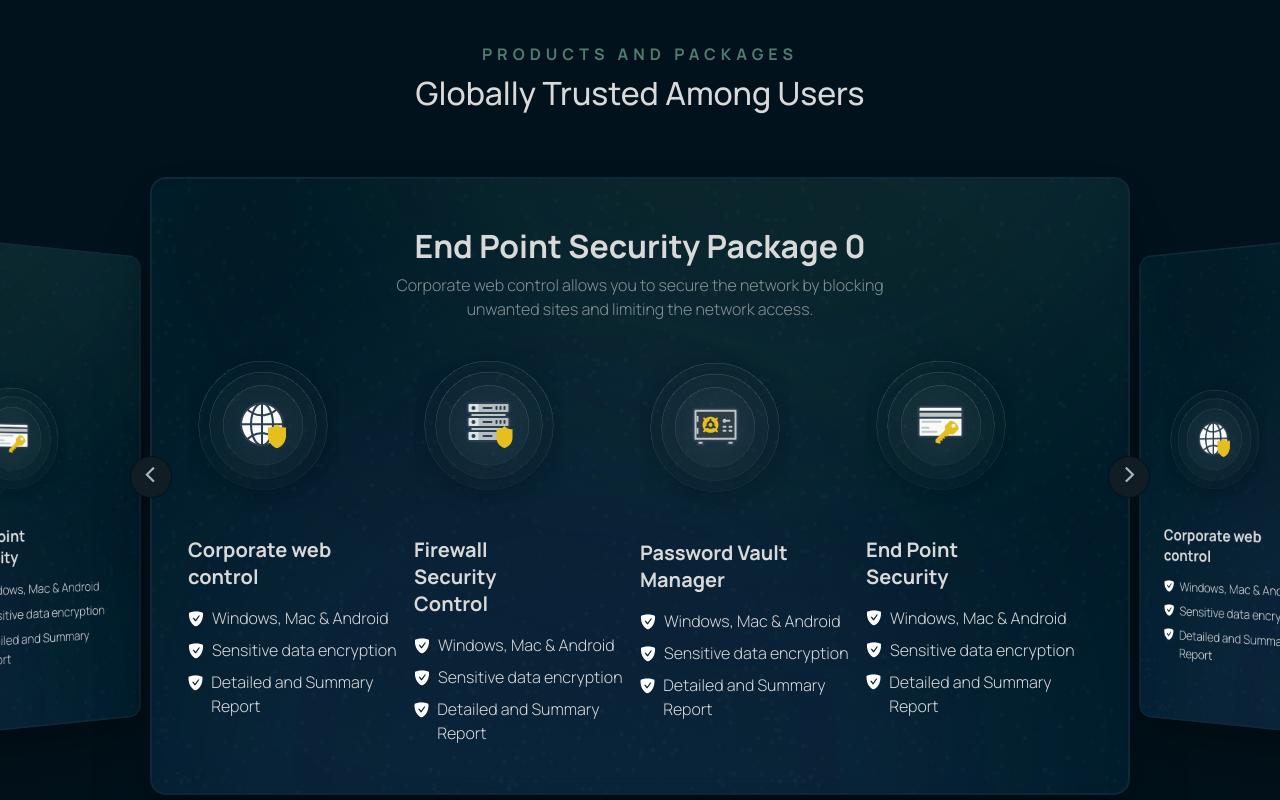
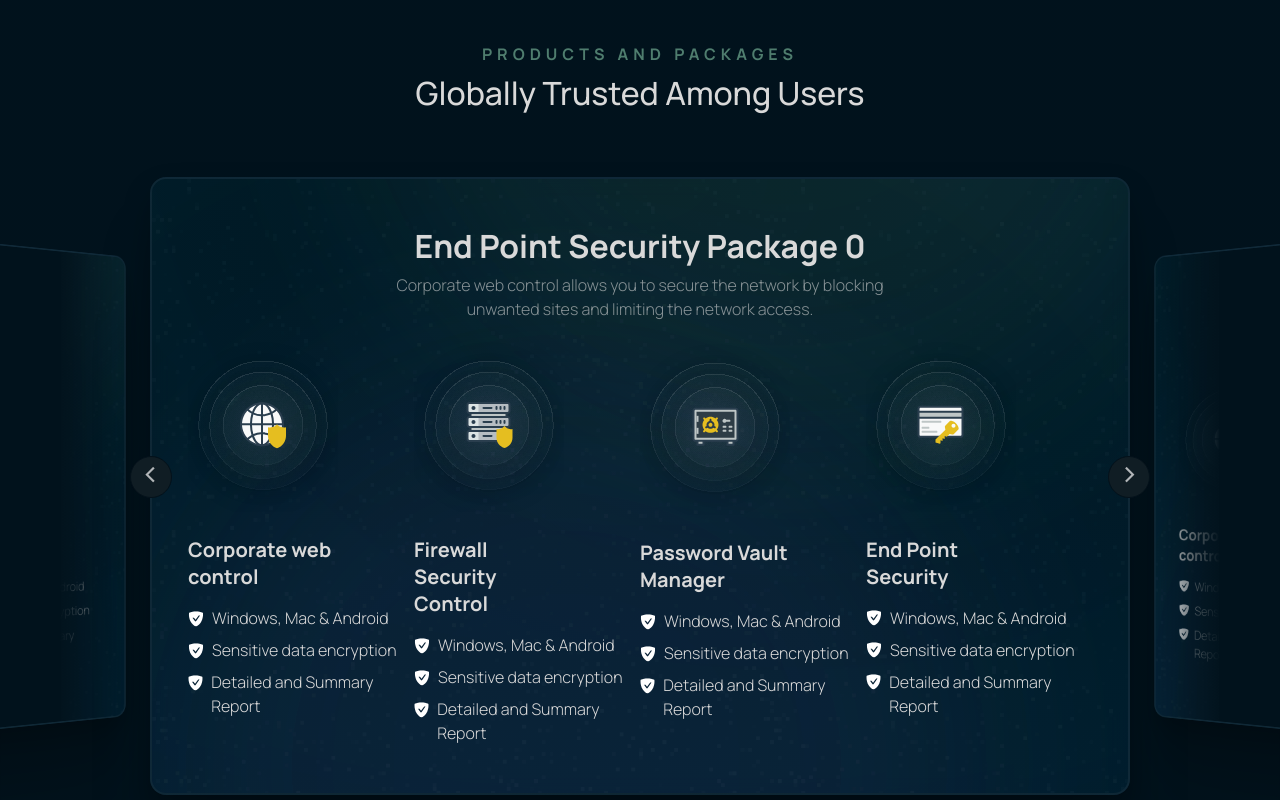
Before and after one commit to hiTushar/barasingha, a React (Create React App) app: page / in a window 1280 px wide. Shown: the part 2360-3160 px from the top of the page. Built offline with nearby package versions, Linux system fonts and the light colour scheme; the HTML template or start-up script is replaced by a standard one.

Commit message:
Soften the edges of packages carousel

```diff
--- a/src/components/sections/Packages/Packages.js
+++ b/src/components/sections/Packages/Packages.js
@@ -37,7 +37,7 @@ function Packages() {
 
 
    function getCurrentDimension() {
-      if (window.innerWidth < 767) {
+      if (window.innerWidth < 1150) {
          return true;
       }
       return false;
@@ -52,9 +52,19 @@ function Packages() {
       const prevItem = document.querySelectorAll('.owl-item')[prevActiveIndex]
       const nextItem = document.querySelectorAll('.owl-item')[nextActiveIndex]
 
-      if (currentItem) currentItem.style.transform = ''
-      if (prevItem) prevItem.style.transform = 'perspective(1000px) rotateY(20deg) translate(130px, 0) scale3d(1, 0.9, 1)'
-      if (nextItem) nextItem.style.transform = 'perspective(1000px) rotateY(-20deg) translate(-130px, 0) scale3d(1, 0.9, 1)'
+      if (currentItem) {
+         currentItem.style.transform = '';
+         currentItem.querySelector('.package_card > .package_card__overlay').style = 'display: none';
+      }
+      if (prevItem) {
+         prevItem.style.transform = 'perspective(1000px) rotateY(20deg) translate(130px, 0) scale3d(1, 0.9, 1)';
+         prevItem.querySelector('.package_card > .package_card__overlay').style = 'display: block';
+      }
+      if (nextItem) {
+         nextItem.style.transform = 'perspective(1000px) rotateY(-20deg) translate(-130px, 0) scale3d(1, 0.9, 1)';
+         nextItem.querySelector('.package_card > .package_card__overlay').style = 'display: block';
+      }
+
    }
 
    React.useEffect(() => {
@@ -81,7 +91,7 @@ function Packages() {
                   loop
                   nav={true}
                   dots={false}
-                  margin={0}
+                  margin={15}
                   stagePadding={getCurrentDimension() ? 0 : 150}
                   responsiveClass={true}
                   onChanged={handleCarouselChange}
@@ -144,6 +154,7 @@ function Packages() {
                               </div>
                            </div>
                         </div>
+                        <div className='package_card__overlay'></div>
                      </div>
                   ))}
                </OwlCarousel>
@@ -335,45 +346,6 @@ function Packages() {
          }
          <div className="individual_package_container">
             <div className="container">
-               {/* <OwlCarousel
-                       items={2}
-                       className="owl-theme"
-                       loop
-                       nav
-                       margin={8} >
-                       <div className="individual_package_card">
-                           <div className="left_content">
-                               <img className="indiv_image" src={globe} alt={"globe"}></img>
-                           </div>
-                           <div className="right_content">
-                           <div className="selling_block">FAST SELLING</div>
-                           <div className="green_shield"><img src={greenshield} alt={"greenshield"}/></div>
-                           <div className="green_shield"><img src={greenshield} alt={"greenshield"}/></div>
-                           <div className="green_shield"><img src={greenshield} alt={"greenshield"}/></div>
-                           <div className="security_stage">Premium Security</div>
-                           <div className="indiv_feature mb-2">End Point Security</div>
-                           <div className="para para--light"><img className="shield" src={shield} alt={"shield"}/>Windows, Mac & Android</div>
-                           <div className="para para--light"><img className="shield"src={shield} alt={"shield"}/>Sensitive data encryption</div>
-                           <div className="para para--light"><img className="shield" src={shield} alt={"shield"}/>Detailed and Summary Report</div>
-                           </div>
-                       </div>
-                       <div className="individual_package_card">
-                           <div className="left_content">
-                               <img className="indiv_image" src={globe} alt={"globe"}></img>
-                           </div>
-                           <div className="right_content">
-                           <div className="selling_block">FAST SELLING</div>
-                           <div className="green_shield"><img src={greenshield} alt={"greenshield"}/></div>
-                           <div className="green_shield"><img src={greenshield} alt={"greenshield"}/></div>
-                           <div className="green_shield"><img src={greenshield} alt={"greenshield"}/></div>
-                           <div className="security_stage">Premium Security</div>
-                           <div className="indiv_feature mb-2">End Point Security</div>
-                           <div className="para para--light"><img className="shield" src={shield} alt={"shield"}/>Windows, Mac & Android</div>
-                           <div className="para para--light"><img className="shield"src={shield} alt={"shield"}/>Sensitive data encryption</div>
-                           <div className="para para--light"><img className="shield" src={shield} alt={"shield"}/>Detailed and Summary Report</div>
-                           </div>
-                       </div>
-                       </OwlCarousel> */}
                <OwlCarousel
                   items={getCurrentDimension() ? 1 : 2}
                   loop
--- a/src/components/sections/Packages/Packages.scss
+++ b/src/components/sections/Packages/Packages.scss
@@ -179,7 +179,7 @@
 
    .package_details_container {
       padding-top: 56px;
-      max-width: 1600px;
+      max-width: 1430px;
       margin: 0 auto;
       .package_card {
          display: flex;
@@ -240,6 +240,17 @@
             [class*="col-"] {
                padding: 0;
             }
+         }
+         &__overlay {
+            position: absolute;
+            top: 0px;
+            left: 0px;
+            z-index: 5;
+            width: 100%;
+            height: 100%;
+            background: -moz-linear-gradient(90deg, rgba(1,18,28,0) 0%, rgba(1,18,28,1) 10%, rgba(1,18,28,1) 90%, rgba(1,18,28,0) 100%);
+            background: -webkit-linear-gradient(90deg, rgba(1,18,28,0) 0%, rgba(1,18,28,1) 10%, rgba(1,18,28,1) 90%, rgba(1,18,28,0) 100%);
+            background: linear-gradient(90deg, rgba(1,18,28,0) 0%, rgba(1,18,28,1) 10%, rgba(1,18,28,1) 90%, rgba(1,18,28,0) 100%);
          }
       }
    }
```
